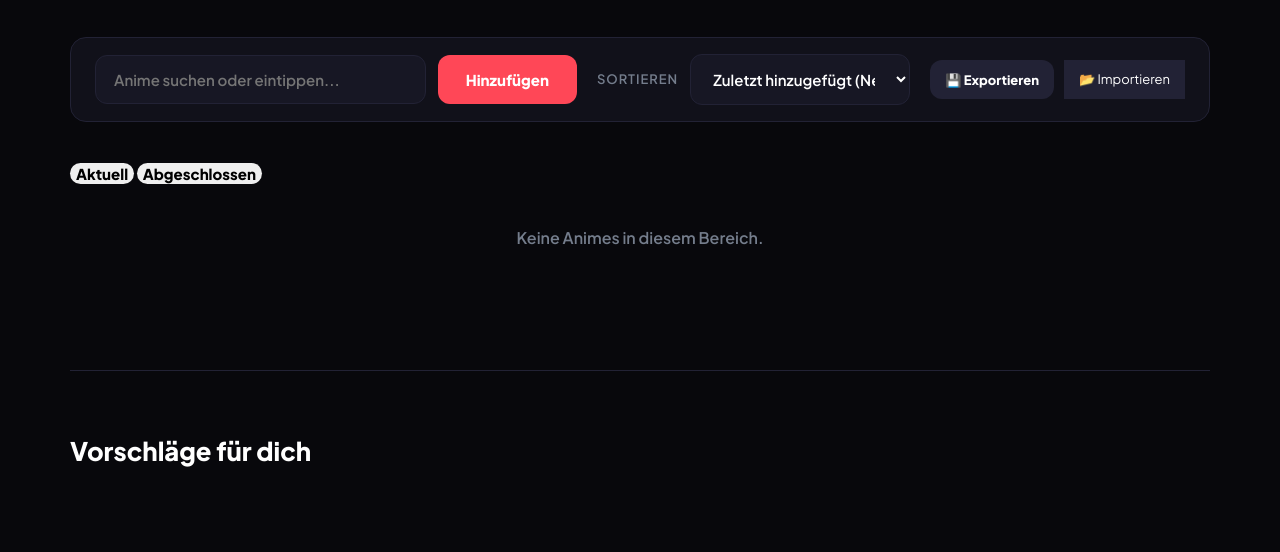
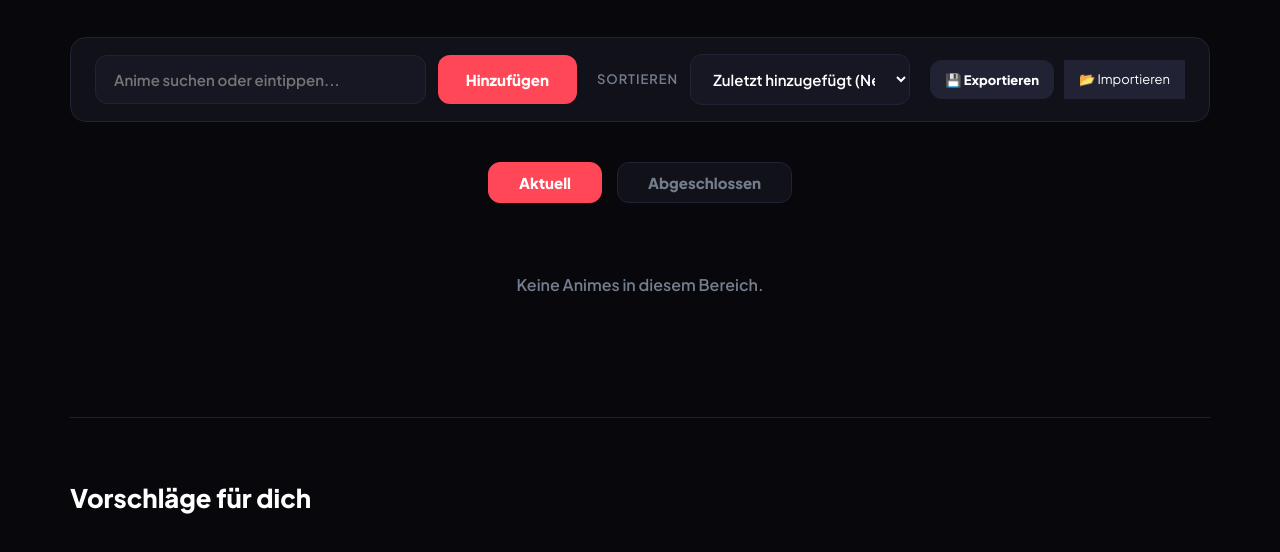
Before and after one commit to Matschmellow/AnimeChecker, a website: page index.html in a window 1280 px wide. Shown: the part 132-684 px from the top of the page. Drawn offline with Linux system fonts and the light colour scheme; no server answers.

Commit message:
Update style.css

```diff
--- a/style.css
+++ b/style.css
@@ -487,3 +487,34 @@ button {
     height: 16px;
     fill: currentColor;
 }
+
+/* --- HAUPT-TABS (Aktuell / Abgeschlossen) --- */
+.main-tabs-container {
+    display: flex;
+    justify-content: center;
+    gap: 15px;
+    margin-bottom: 30px;
+}
+
+.main-tab {
+    background-color: var(--bg-card);
+    color: var(--text-muted);
+    border: 1px solid var(--border-color);
+    padding: 10px 30px;
+    border-radius: 12px;
+    font-size: 15px;
+    font-weight: 700;
+    cursor: pointer;
+    transition: all 0.2s ease;
+}
+
+.main-tab:hover {
+    color: var(--text-main);
+    border-color: #33334d;
+}
+
+.main-tab.active {
+    background-color: var(--accent);
+    color: white;
+    border-color: var(--accent);
+}
```
